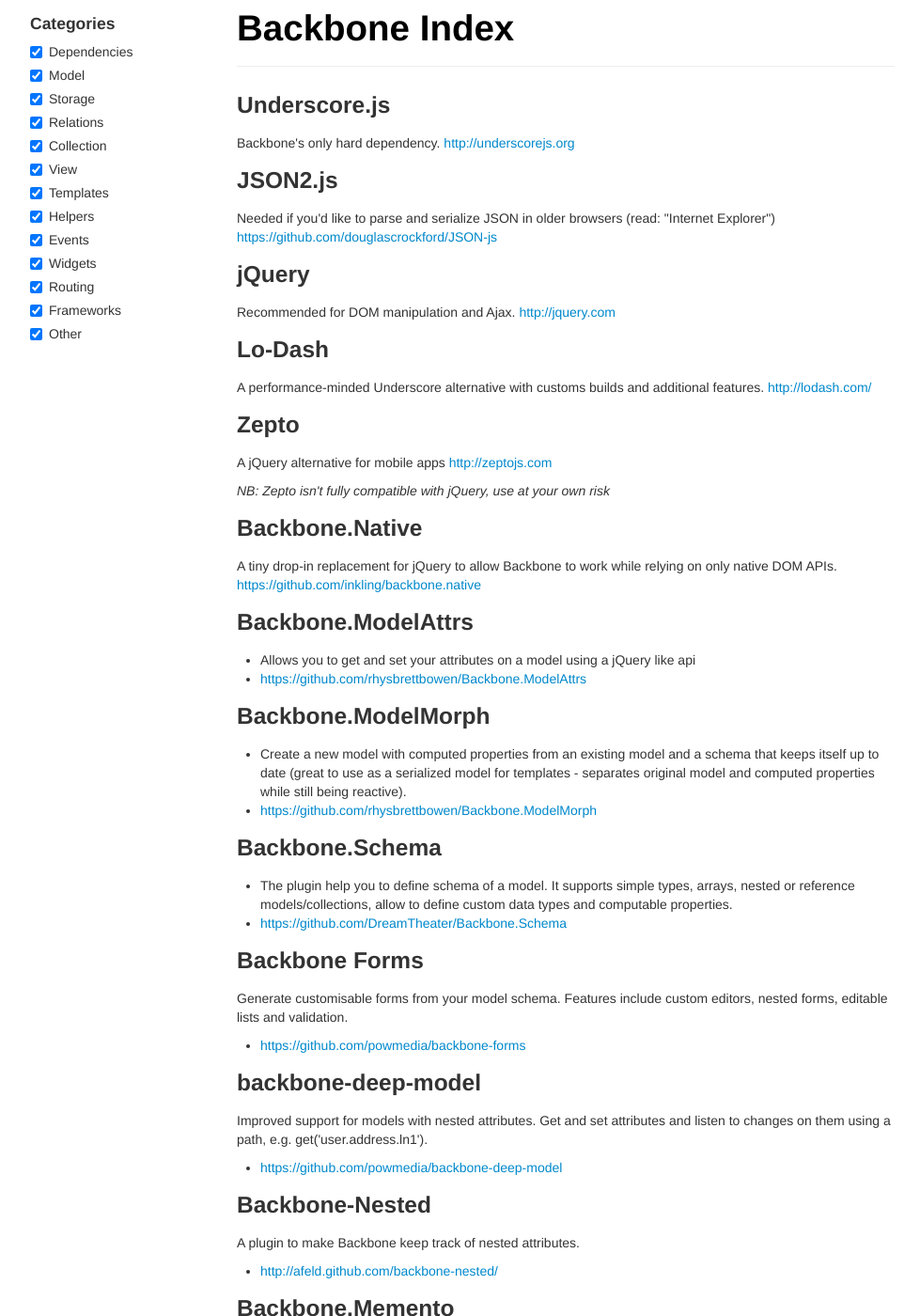
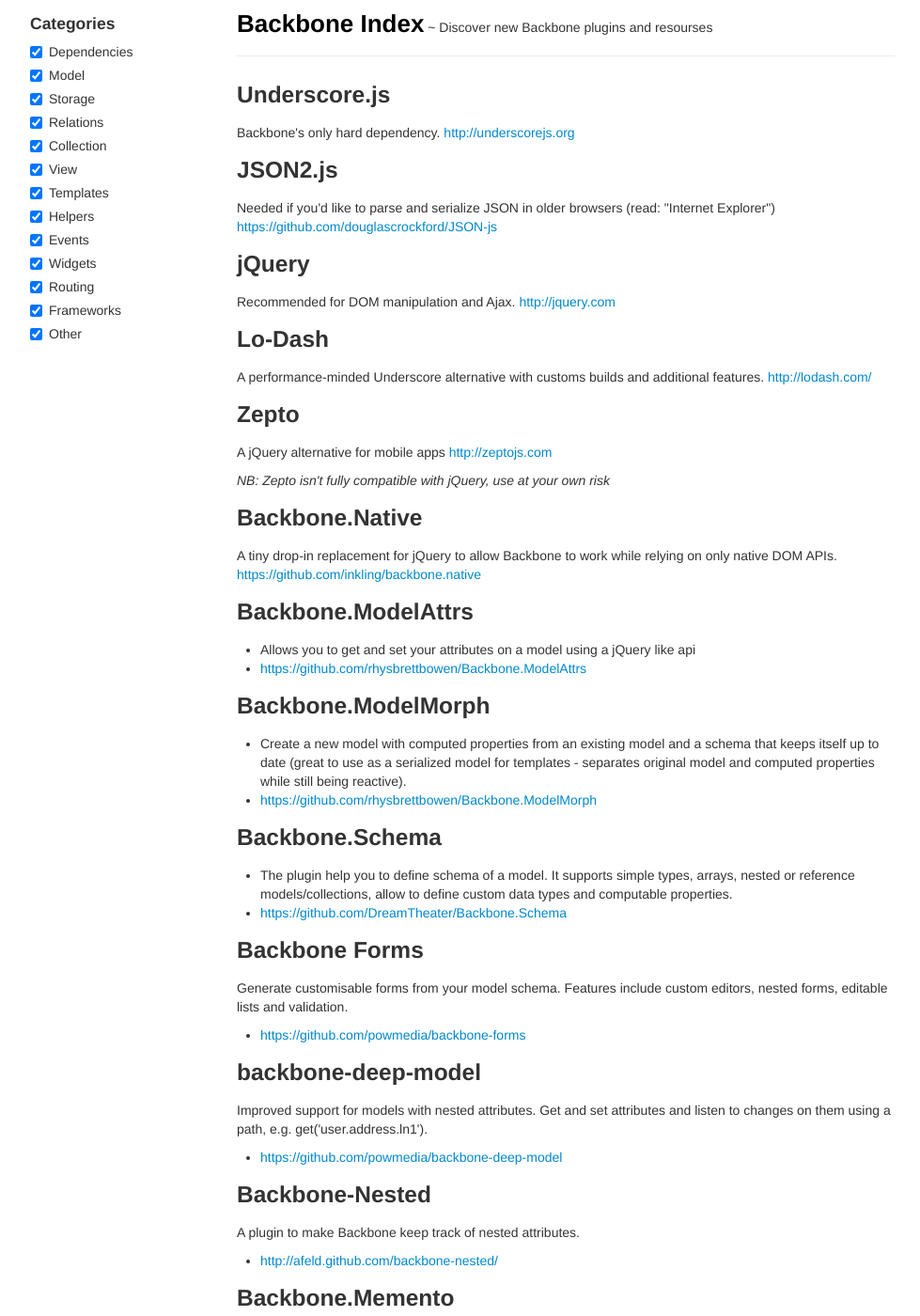
Before and after one commit to thejspr/backboneindex, a Jekyll site: the page built from index.html, in a window 1280 px wide and 1400 px high. Shown: the whole window at 94% size, without its empty margins (118-1097 px from the left). Built offline with Jekyll 4.4.1, drawn with Linux system fonts in a browser that asks for light colours.

Commit message:
Add tagline

```diff
--- a/_layouts/default.html
+++ b/_layouts/default.html
@@ -49,7 +49,10 @@
         </div>
 
         <div id="content" class="span9">
-          <h1 class="title"><a href="/">{{ site.name }}</a></h1>
+          <div class="header">
+            <a href="/" class="title">{{ site.name }}</a>
+            ~ Discover new Backbone plugins and resourses
+          </div>
           <hr />
           {{ content }}
         </div>
--- a/css/style.css
+++ b/css/style.css
@@ -29,6 +29,13 @@
   top: 5px;
 }
 
-input {
-  width: 187px;
+.header {
+  margin-top: 15px;
+  font-size: 14px;
 }
+
+a.title {
+  font-weight: bold;
+  font-size: 26px;
+  color: #000;
+}
```
